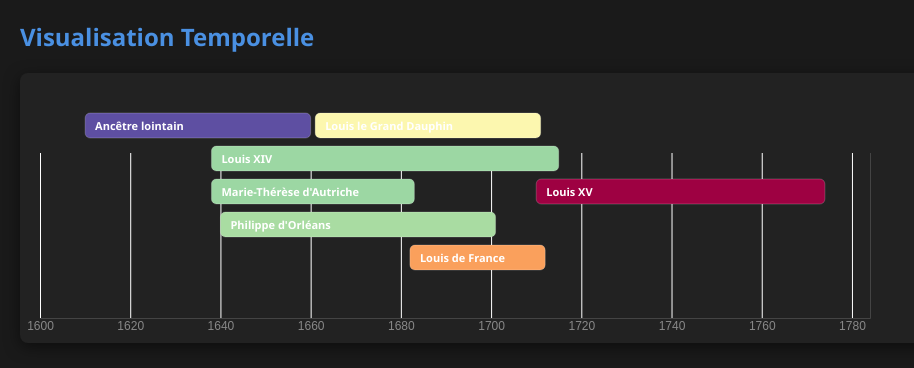
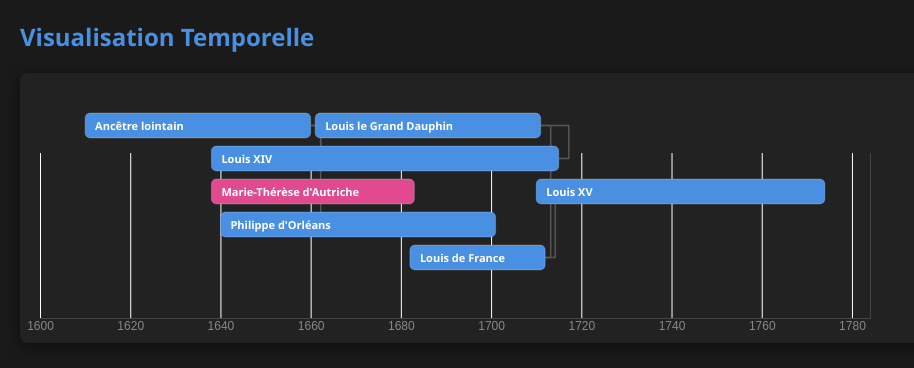
Before and after one commit to prascle/vuesTemporellesGenealogie, a plain HTML site: page exempleVue.html in a window 1280 px wide. Shown: the whole page, without its empty margins (0-914 px from the left). Drawn offline with nearby package versions, Linux system fonts and the light colour scheme.

Commit message:
genre, filiation en 2D, corrections manuelles

```diff
--- a/exempleVue.html
+++ b/exempleVue.html
@@ -29,20 +29,25 @@
     <div id="tooltip"></div>
 
 <script>
+// 1. Données enrichies
 const data = [
-        { name: "Louis XIV", birth: 1638, death: 1715, info: "Le Roi Soleil" },
-        { name: "Louis le Grand Dauphin", birth: 1661, death: 1711, info: "Fils de Louis XIV" },
-        { name: "Louis de France", birth: 1682, death: 1712, info: "Petit-fils de Louis XIV" },
-        { name: "Louis XV", birth: 1710, death: 1774, info: "Arrière-petit-fils de Louis XIV" },
-        { name: "Marie-Thérèse d'Autriche", birth: 1638, death: 1683, info: "Épouse de Louis XIV" },
-        { name: "Philippe d'Orléans", birth: 1640, death: 1701, info: "Frère du Roi" },
-        { name: "Ancêtre lointain", birth: 1610, death: 1660, info: "Génération précédente" }
+    { id: "ID001", sex: "M" , name: "Louis XIV", birth: 1638, death: 1715, parents: ["ID007"], info: "Le Roi Soleil" },
+    { id: "ID002", sex: "M" , name: "Louis le Grand Dauphin", birth: 1661, death: 1711, parents: ["ID001", "ID005"], info: "Fils de Louis XIV" },
+    { id: "ID003", sex: "M" , name: "Louis de France", birth: 1682, death: 1712, parents: ["ID002"], info: "Petit-fils de Louis XIV" },
+    { id: "ID004", sex: "M" , name: "Louis XV", birth: 1710, death: 1774, parents: ["ID003"], info: "Arrière-petit-fils de Louis XIV" },
+    { id: "ID005", sex: "F" , name: "Marie-Thérèse d'Autriche", birth: 1638, death: 1683, info: "Épouse de Louis XIV" },
+    { id: "ID006", sex: "M" , name: "Philippe d'Orléans", birth: 1640, death: 1701, parents: ["ID007"], info: "Frère du Roi" },
+    { id: "ID007", sex: "M" , name: "Ancêtre lointain", birth: 1610, death: 1660, info: "Génération précédente" }
 ];
+
+// 2. Fonction de couleur
+const getGenderColor = (sex) => sex === "M" ? "#4a90e2" : sex === "F" ? "#e24a90" : "#999";
 
 const margin = {top: 40, right: 50, bottom: 60, left: 20};
 const width = 900 - margin.left - margin.right;
 const barHeight = 25;
 const barPadding = 8;
+
 
 // Algorithme de placement (Tracks)
 data.sort((a, b) => a.birth - b.birth);
@@ -60,6 +65,7 @@
 
 const height = (tracks.length * (barHeight + barPadding)) + margin.top + margin.bottom;
 
+
 const svg = d3.select("#canvas").append("svg")
     .attr("width", width + margin.left + margin.right)
     .attr("height", height)
@@ -70,9 +76,27 @@
     .domain([d3.min(data, d => d.birth) - 10, d3.max(data, d => d.death) + 10])
     .range([0, width]);
 
-    // Couleurs selon l'année de naissance
-    const colorScale = d3.scaleSequential(d3.interpolateSpectral)
-        .domain([d3.max(data, d => d.birth), d3.min(data, d => d.birth)]);
+// 3. Dessiner les liens (à faire AVANT les barres pour qu'ils soient derrière)
+const links = data.filter(d => d.parents);
+svg.selectAll(".link")
+    .data(links)
+    .enter().append("path")
+    .attr("d", d => {
+        const child = d;
+        const parent = data.find(p => p.id === d.parents[0]); // Lien vers le premier parent pour l'exemple
+        if (!parent) return "";
+
+        // Création d'un chemin en "L" (vertical puis horizontal)
+        const xStart = x(parent.death); // Part de la fin de vie du parent
+        const yStart = parent.track * (barHeight + barPadding) + barHeight / 2;
+        const xEnd = x(child.birth);   // Arrive au début de vie de l'enfant
+        const yEnd = child.track * (barHeight + barPadding) + barHeight / 2;
+
+        return `M${xStart},${yStart} L${xStart + 10},${yStart} L${xStart + 10},${yEnd} L${xEnd},${yEnd}`;
+    })
+    .attr("fill", "none")
+    .attr("stroke", "#555")
+    .attr("stroke-width", 1.5);
 
     // Axe X
     svg.append("g")
@@ -90,7 +114,7 @@
         .attr("y", d => d.track * (barHeight + barPadding))
         .attr("width", d => Math.max(x(d.death) - x(d.birth), 2))
         .attr("height", barHeight)
-        .attr("fill", d => colorScale(d.birth))
+        .attr("fill", d => getGenderColor(d.sex))
         .attr("rx", 5)
         .on("mouseover", (event, d) => {
             d3.select("#tooltip")
```
Lines whose indentation alone changed are shown as unchanged.
